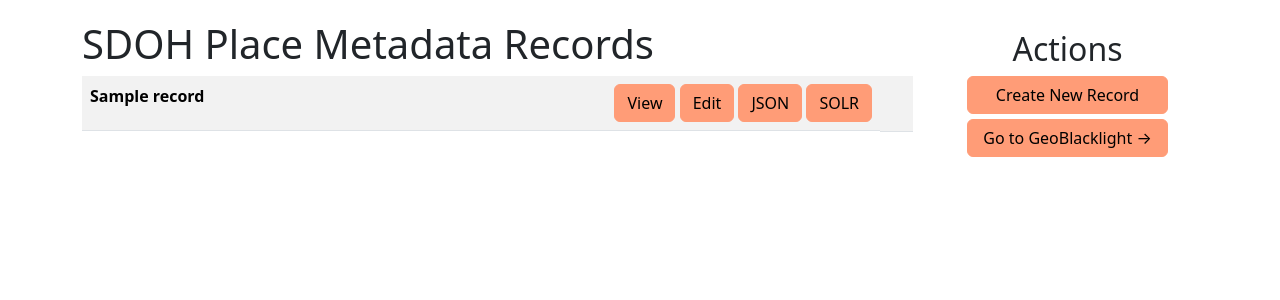
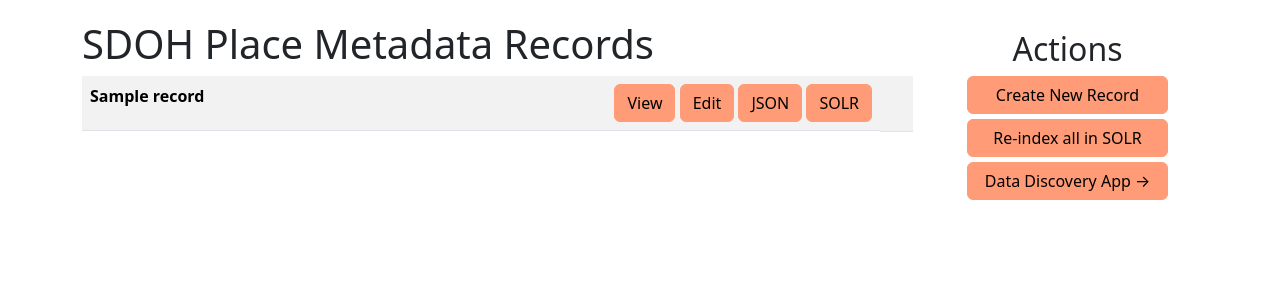
Before and after one commit to healthyregions/SDOHPlace-MetadataManager, a Flask app: template MetadataManager/manager/templates/index.html in a window 1280 px wide. Shown: the part 56-356 px from the top of the page. Run offline with Flask 3, Linux system fonts and the light colour scheme; tables that the repository leaves empty hold one stand-in row (values such as "Sample post"); the template is opened without the code that fills it: values that come from a table or form of the project are taken from there, most other values are stand-ins (such as "Sample title", 1, 10 or a date in 2020); parts of the project's set-up code (start-up, migrations or seed data) failed here and were passed over.

Commit message:
add button for full reindex, small style updates

```diff
--- a/MetadataManager/manager/templates/index.html
+++ b/MetadataManager/manager/templates/index.html
@@ -28,7 +28,10 @@
             <h2>Actions</h2>
             <div class="btn-list">
                 <a href="{{ url_for('manager.create_record')}}" class="btn btn-primary">Create New Record</a>
-                <a href="{{ gbl_host }}"  class="btn btn-primary" target="_blank">Go to GeoBlacklight &rarr;</a>
+                <form style="width:100%" action="{{ url_for('manager.handle_solr', id='reindex-all') }}" method="post">
+                    <button class="btn btn-primary" style="width:100%"  name="index-btn" value="index" title="Clean and recreate the entire SOLR index from current records">Re-index all in SOLR</button>
+                </form>
+                <a href="{{ gbl_host }}"  class="btn btn-primary" target="_blank">Data Discovery App &rarr;</a>
             </div>
         </div>
     </div>
```
Also changed, not shown: MetadataManager/manager/routes.py (+12 -3 lines), MetadataManager/manager/templates/record.html (+8 -8 lines).
